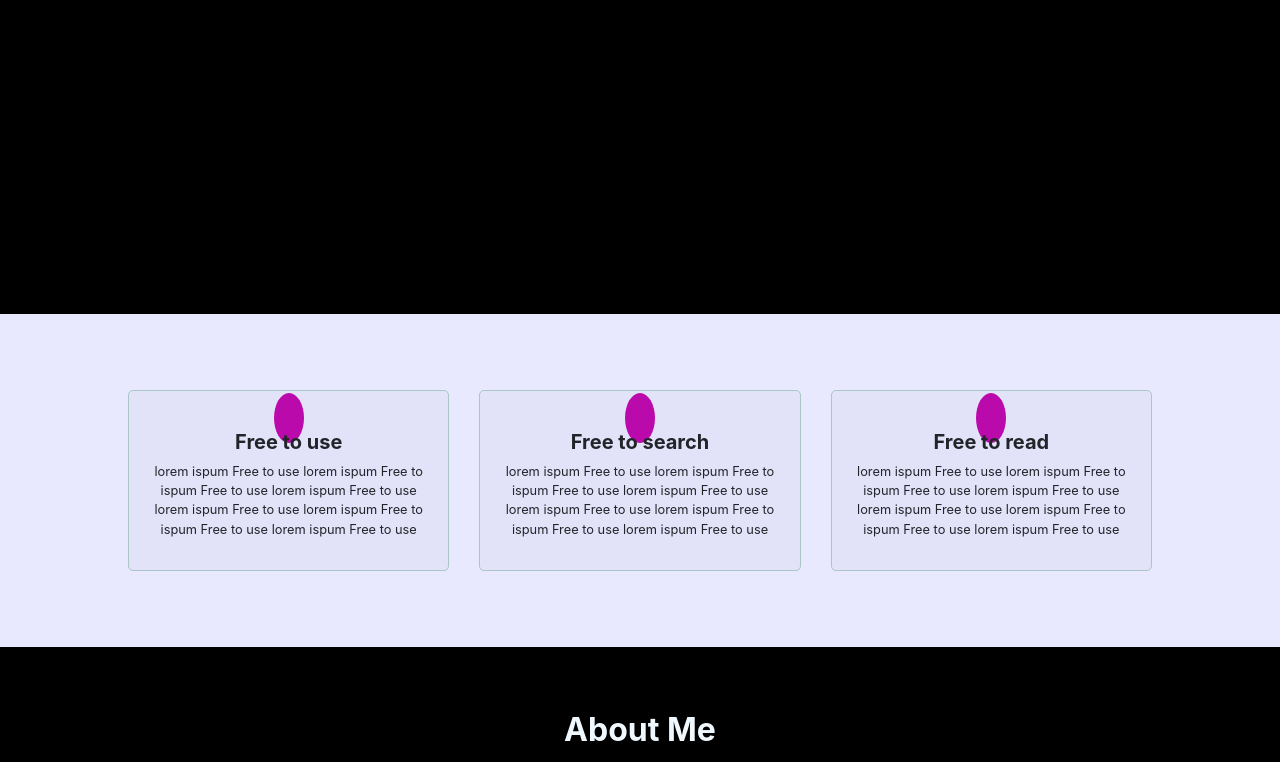
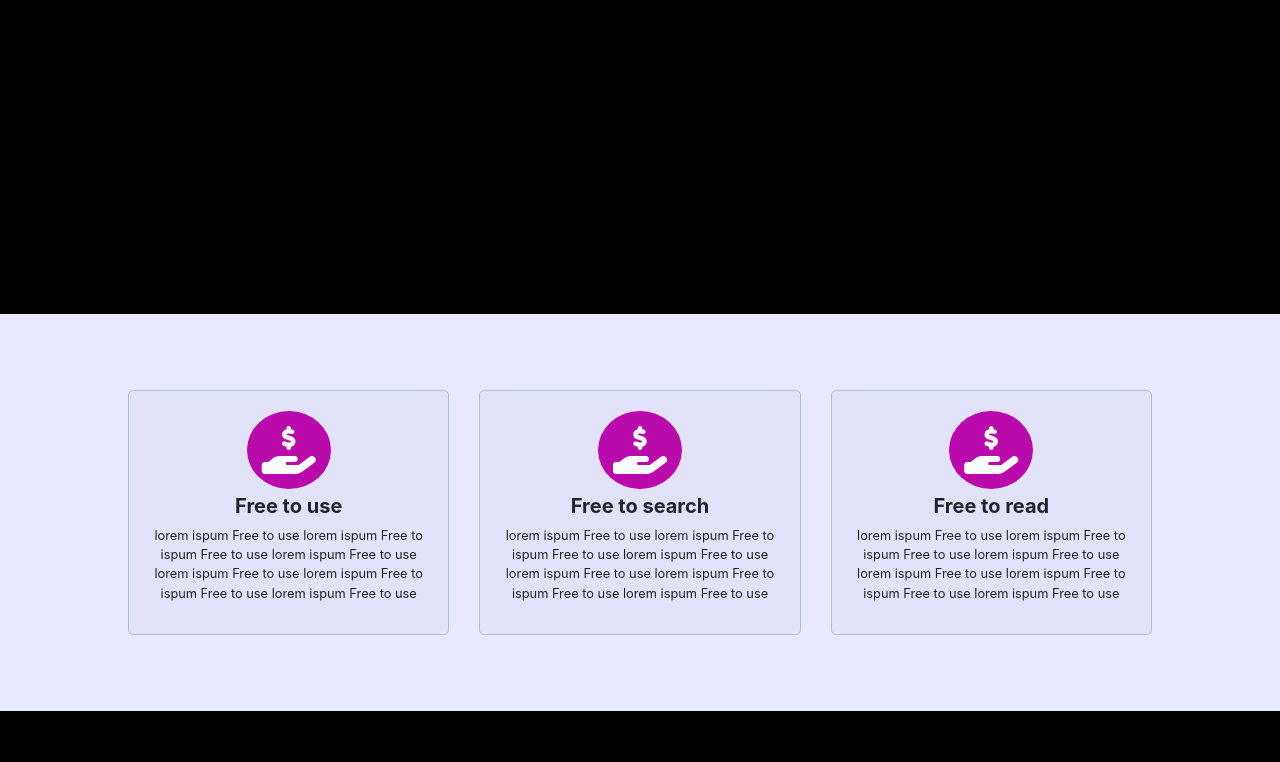
Before and after one commit to reza2063/bootstrap-project-1, a plain HTML site: page index.html in a window 1280 px wide. Shown: the part 486-1248 px from the top of the page. Drawn offline with nearby package versions, Linux system fonts and the light colour scheme.

Commit message:
Update index.html

```diff
--- a/index.html
+++ b/index.html
@@ -5,9 +5,8 @@
 	<title>bootstrap project-1</title>
 
 	<meta name="viewport" content="width=device-width, initial-scale=1.0">
-
 	 <link rel="stylesheet" href="https://maxcdn.bootstrapcdn.com/bootstrap/4.0.0/css/bootstrap.min.css">
-
+<script src="https://kit.fontawesome.com/a076d05399.js" crossorigin="anonymous"></script>
    <!---------------for download link
 
 	 <link rel="stylesheet" href="css/bootstrap.min.css"/>
```
